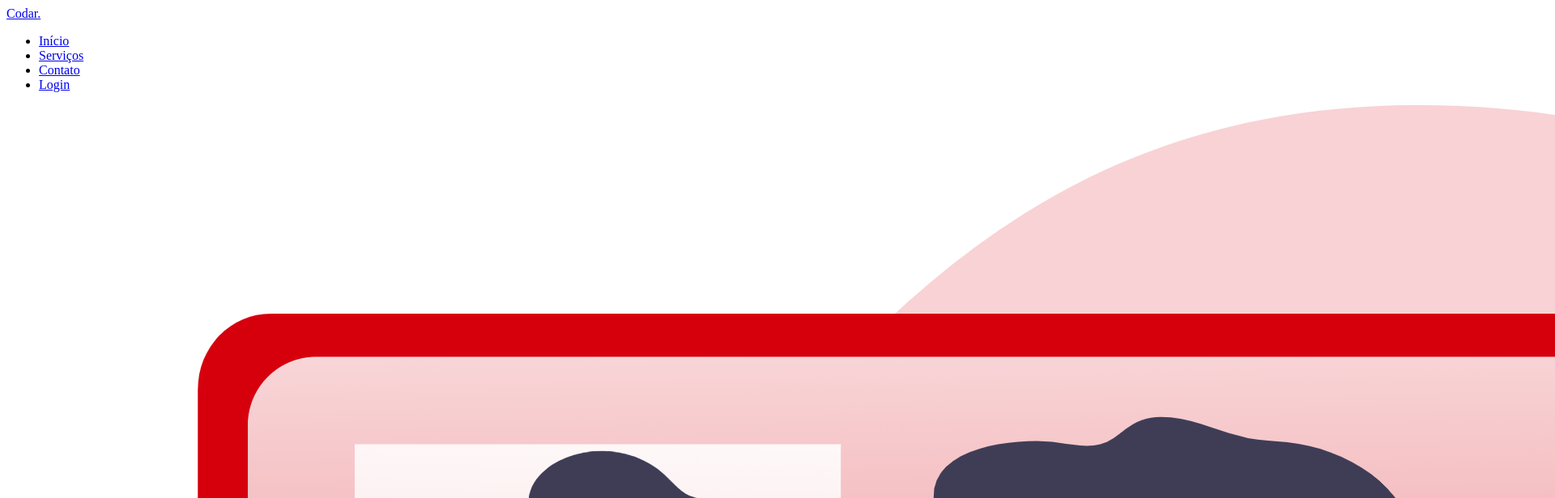
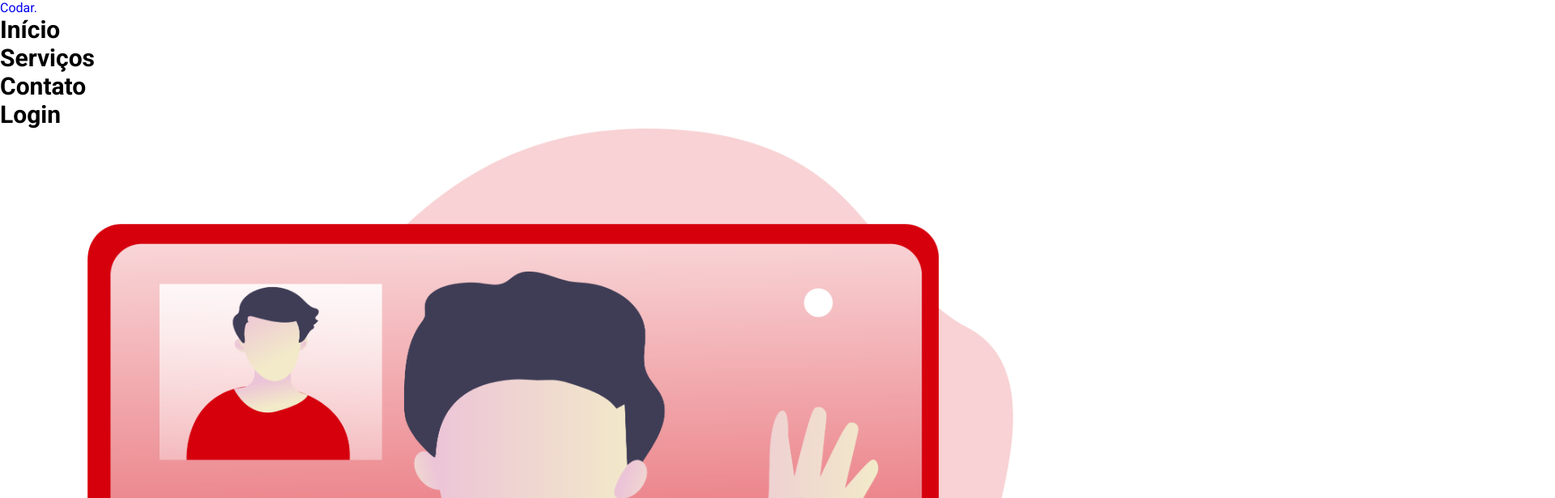
Before and after one commit to JoseAlbertoRodrigues/Codar, a plain HTML site: page index.html in a window 1280 px wide. Shown: the top 616 px of the page at 81% size, 1920 px wide, since content can reach past the window. Drawn offline with Linux system fonts and the light colour scheme.

Commit message:
Update styles and index
Adding fonts, variables and base

```diff
--- a/index.html
+++ b/index.html
@@ -5,6 +5,13 @@
     <meta http-equiv="X-UA-Compatible" content="IE=edge">
     <meta name="viewport" content="width=device-width, initial-scale=1.0">
     <title>Codar</title>
+
+    <!-- STYLES -->
+    <link rel="stylesheet" href="./styles/style.css">
+
+    <!-- FONTES -->
+    <link rel="preconnect" href="https://fonts.googleapis.com">
+    <link href="https://fonts.googleapis.com/css2?family=Roboto:wght@100;300;400;500;700;900&display=swap" rel="stylesheet">
 </head>
 <body>
     <header id="header">
@@ -29,7 +36,7 @@
                 </div>
                 <div class="text">
                     <p>Alavanque seu negócio com um</p>
-                    <h2>Website incrível</h2>
+                    <h2 class="title">Website incrível</h2>
                     <a href="#" class="button">Solicitar orçamento</a>
                 </div>
             </div>
--- /dev/null
+++ b/styles/style.css
@@ -0,0 +1,55 @@
+/*==== RESET =======================================*/
+@import url('https://fonts.googleapis.com/css2?family=Roboto:wght@100;300;400;500;700;900&display=swap');
+
+* {
+    margin: 0;
+    padding: 0;
+    box-sizing: border-box;
+}
+
+ul, li {
+    list-style: none;
+}
+
+a {
+    text-decoration: none;
+}
+
+img {
+    width: 100%;
+    height: auto;
+}
+
+/*==== VARIABLES =======================================*/
+:root {
+    /* colors */
+    --hue: 356;
+
+    /* HSL color mode */
+    --base-color: hsl(var(--hue), 100%, 42%);
+
+    /* fonts */
+  --title-font-size: 1.875rem;
+  --subtitle-font-size: 1rem;
+
+  --title-font: 'Roboto', sans-serif;
+}
+
+/*==== BASE =======================================*/
+html {
+    scroll-behavior: smooth;
+}
+
+body {
+    font: 400 1em var(--title-font);
+    color: black;
+    -webkit-font-smoothing: antialiased;
+}
+
+.title {
+    font: 700 var(--title-font-size) var(--title-font);
+    /* color: var(--base-color); */
+    color: black;
+    -webkit-font-smoothing: antialiased;
+}
+/*====      =======================================*/
```
